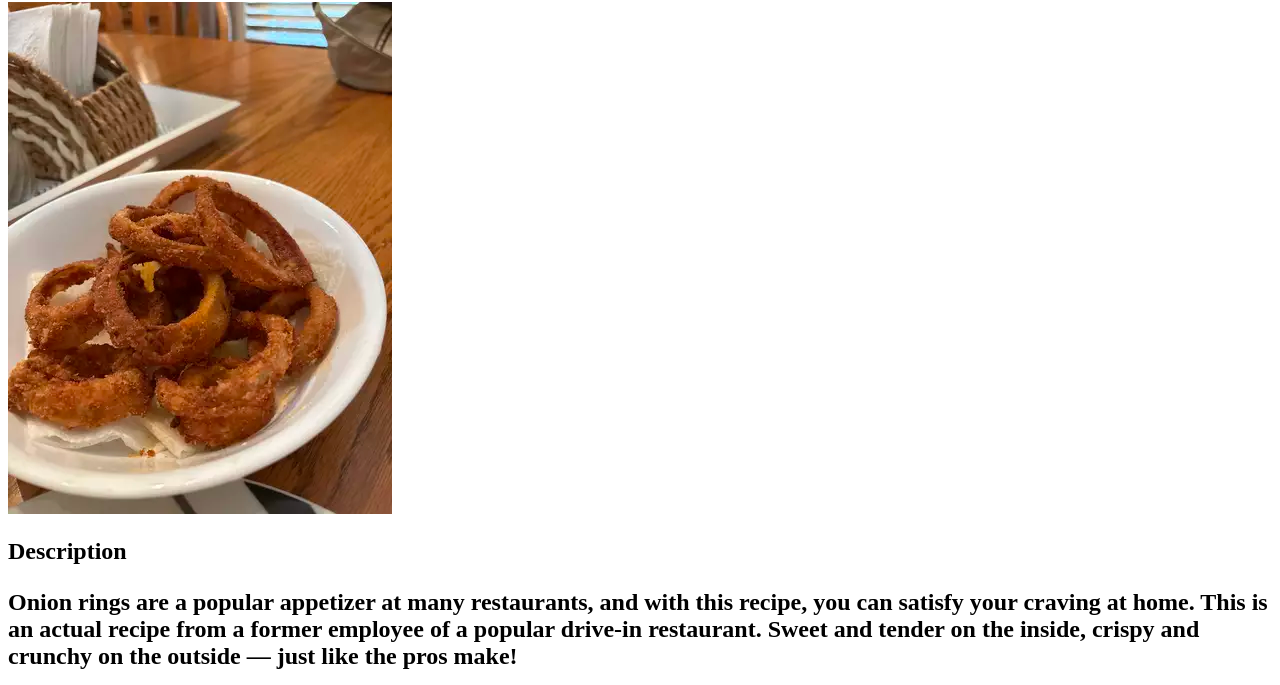
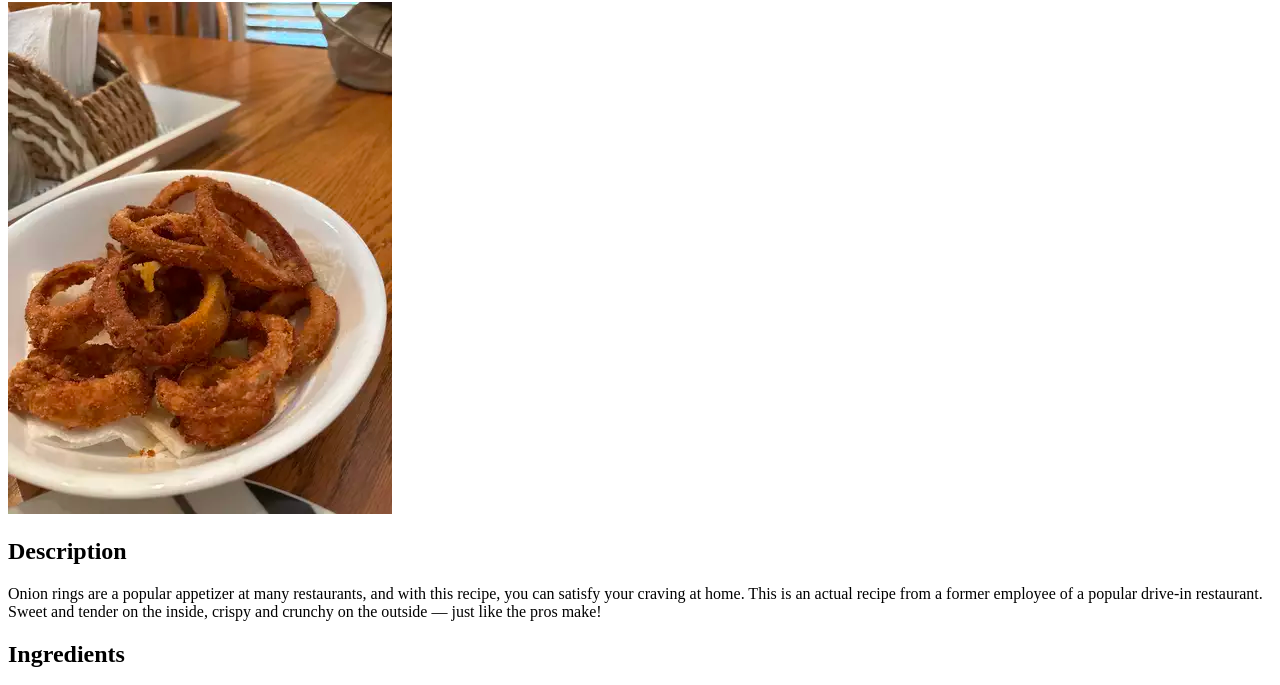
Before and after one commit to DonLeb95/odin-recipes, a plain HTML site: page recipes/onion-rings.html in a window 1280 px wide. Shown: the part 78-763 px from the top of the page. Drawn offline with Linux system fonts and the light colour scheme.

Commit message:
Fix a h2 closing tag on the Onion Ring description heading

```diff
--- a/recipes/onion-rings.html
+++ b/recipes/onion-rings.html
@@ -8,7 +8,7 @@
     <h1>Onion Rings</h1>
     <img src="onion-rings.webp" alt="a batch of hot onion rings">
 
-    <h2>Description<h2>
+    <h2>Description</h2>
     <p>Onion rings are a popular appetizer at many restaurants, and with this recipe, you can satisfy your craving at home. This is an actual recipe from a former employee of a popular drive-in restaurant. Sweet and tender on the inside, crispy and crunchy on the outside — just like the pros make!</p>
 
     <h2>Ingredients</h2>
```
